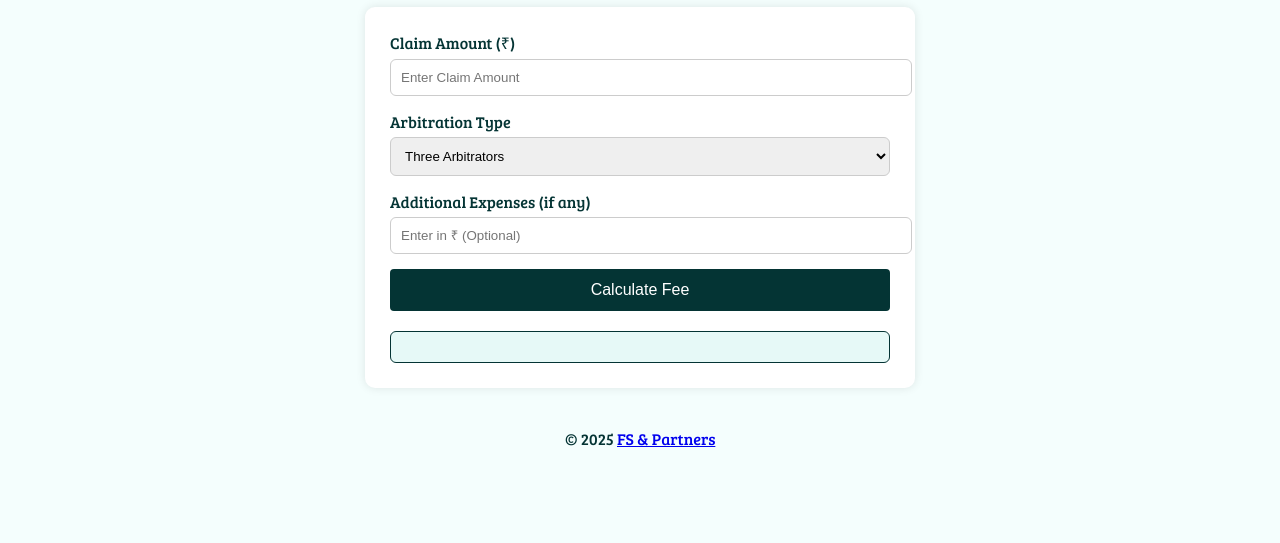
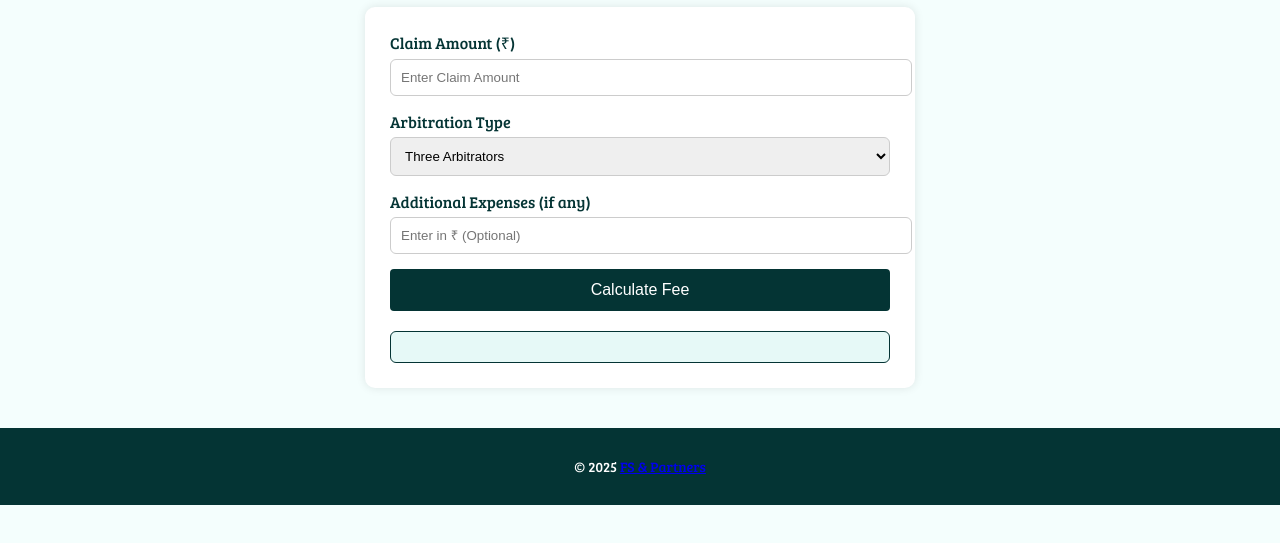
Before and after one commit to Advshubham-delhi/Arbitrator-s-Fees, a plain HTML site: page index.html in a window 1280 px wide. Shown: the part 241-784 px from the top of the page. Drawn offline with Linux system fonts and the light colour scheme.

Commit message:
Update style.css

```diff
--- a/style.css
+++ b/style.css
@@ -77,5 +77,9 @@ button:hover {
 
 footer {
   text-align: center;
+  padding: 15px;
+  background-color: #043434;
+  color: white;
   margin-top: 40px;
+  font-size: 14px;
 }
```
